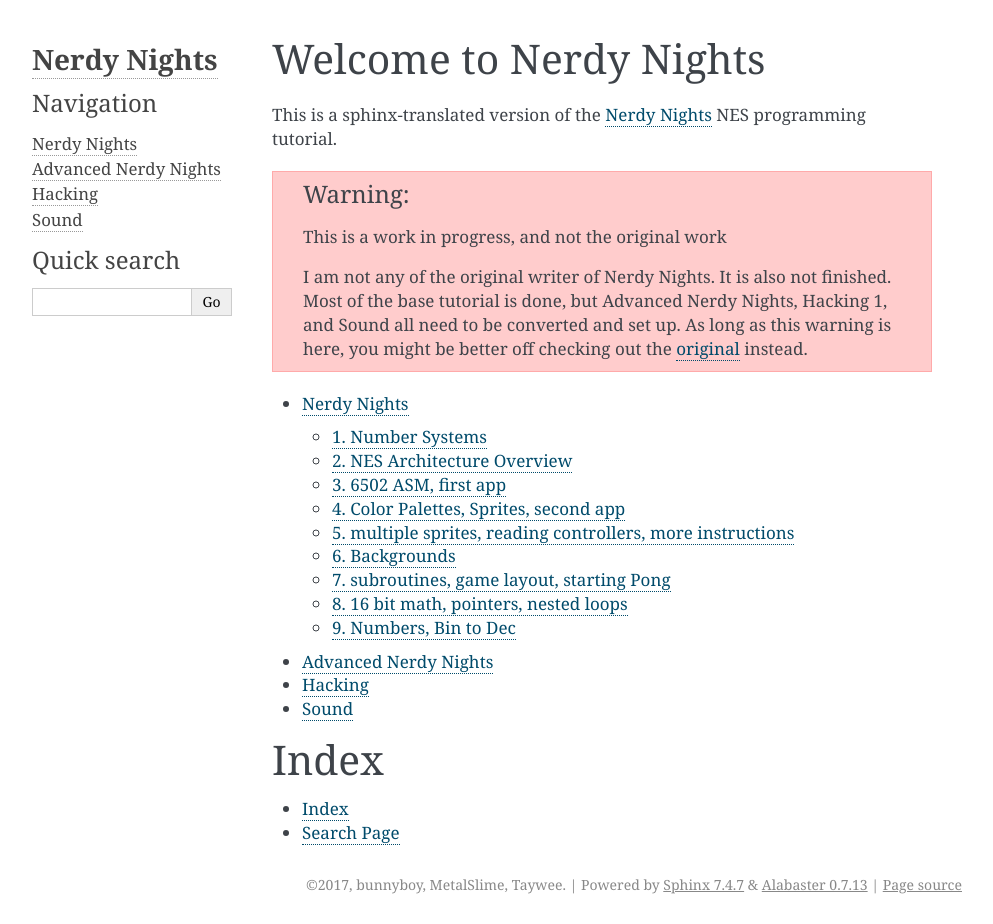
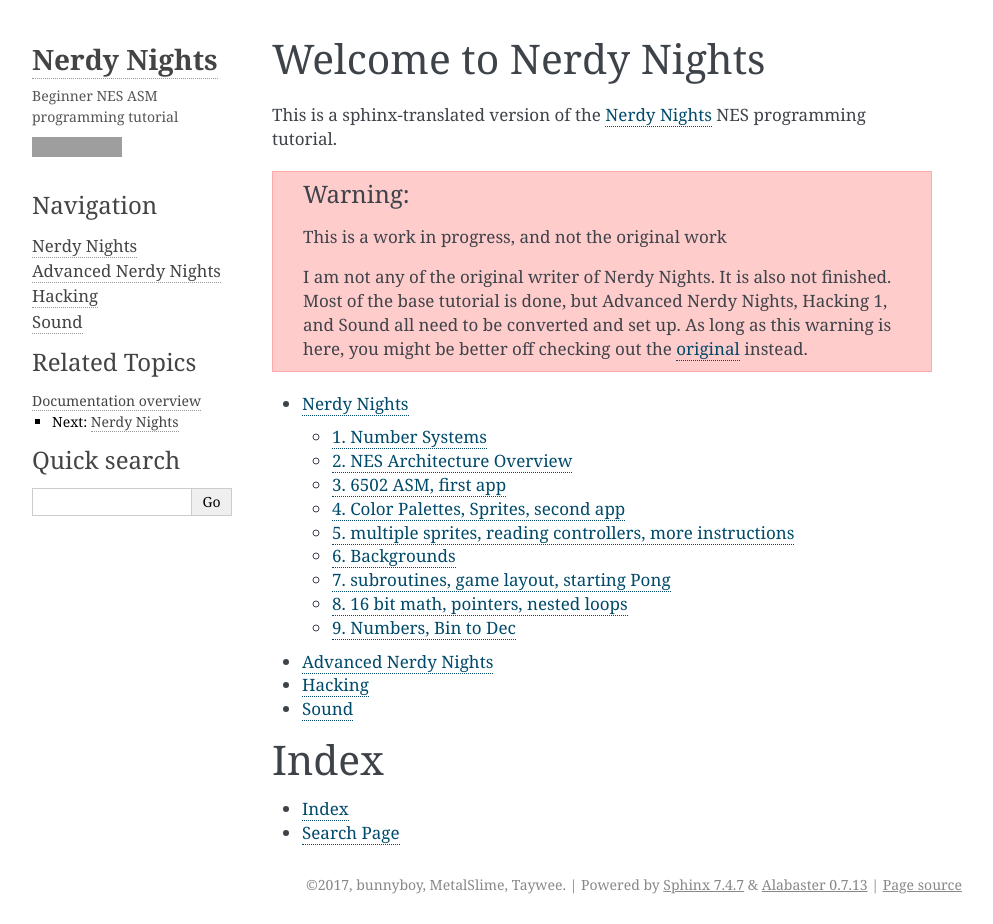
Before and after one commit to Taywee/NerdyNights, a Sphinx documentation site: the page built from source/index.rst, in a window 1280 px wide. Shown: the whole page, without its empty margins (148-1141 px from the left). Built offline with Sphinx 7.4.7, drawn with Linux system fonts in a browser that asks for light colours; grey boxes are pictures that could not be loaded.

Commit message:
theme tweaking

```diff
--- a/source/conf.py
+++ b/source/conf.py
@@ -90,7 +90,13 @@
 # further.  For a list of options available for each theme, see the
 # documentation.
 #
-# html_theme_options = {}
+html_theme_options = dict(
+    github_user='Taywee',
+    github_repo='NerdyNights',
+    description='Beginner NES ASM programming tutorial',
+    github_button=True,
+    show_related=True,
+)
 
 # Add any paths that contain custom static files (such as style sheets) here,
 # relative to this directory. They are copied after the builtin static files,
```
